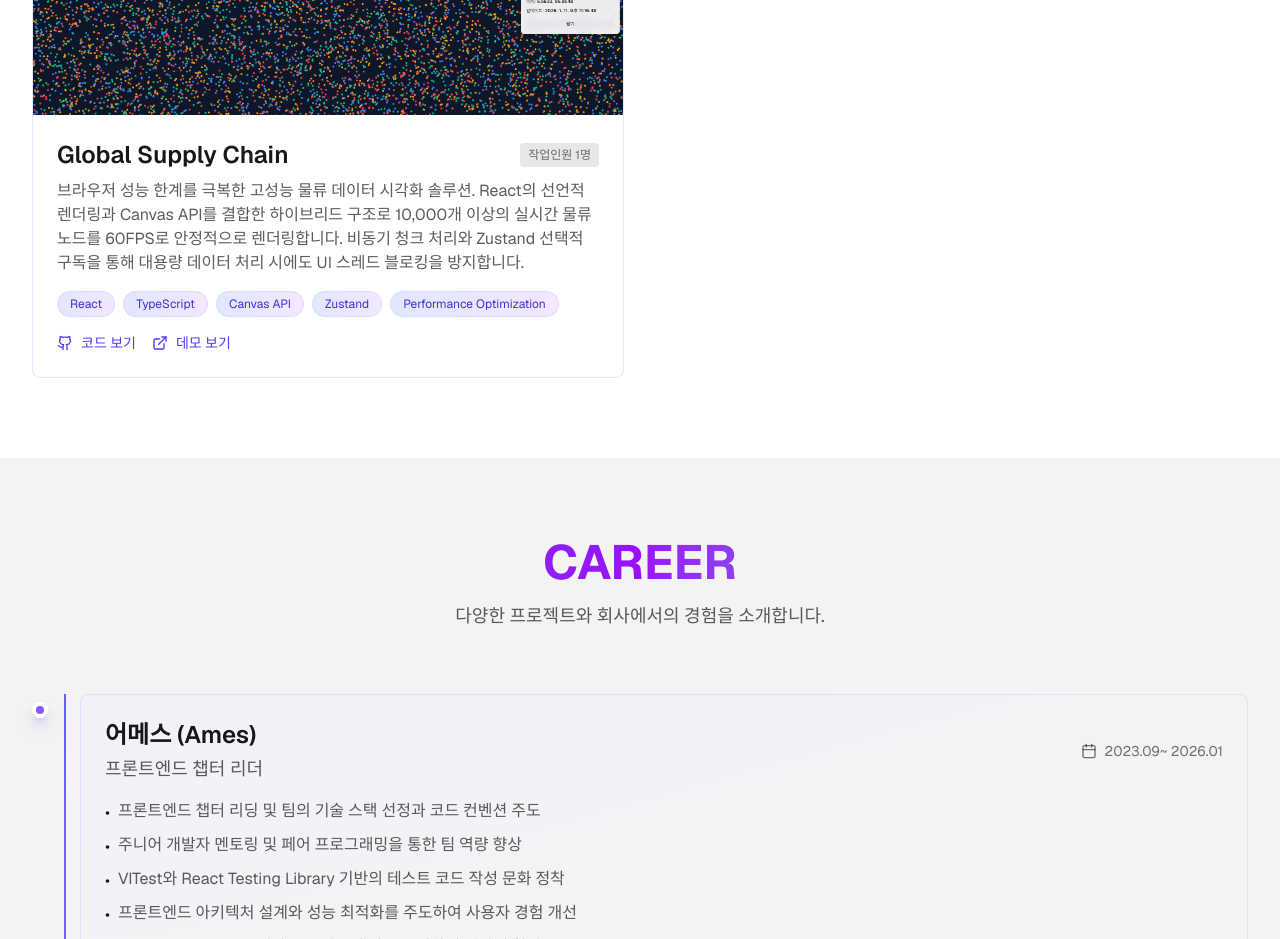
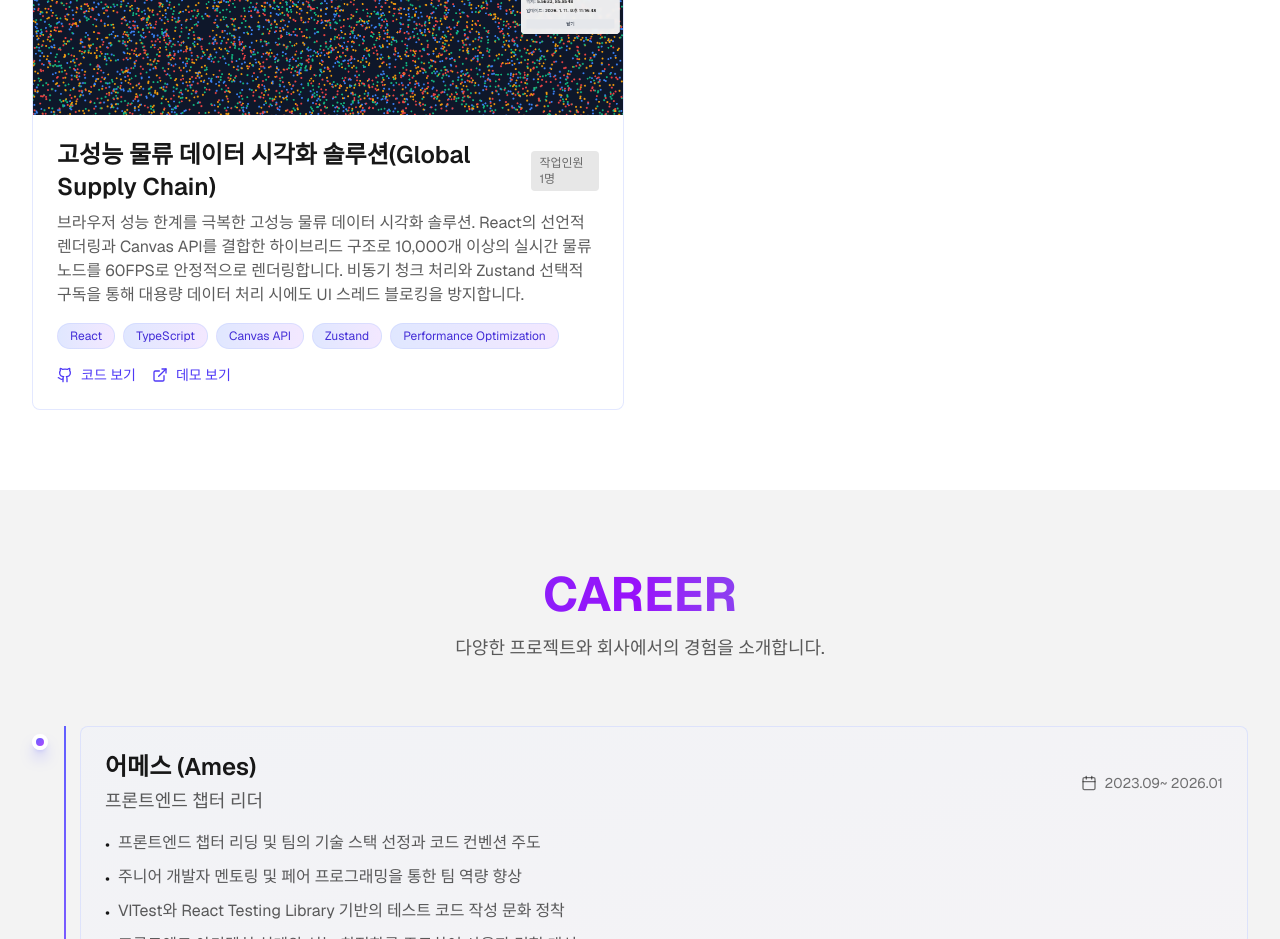
Before and after one commit to kimsoonil/newPortfolio, a Next.js app: page / in a window 1280 px wide. Shown: the part 2900-3839 px from the top of the page. Built offline with nearby package versions, Linux system fonts and the light colour scheme.

Commit message:
fix: 프로젝트 명 변경

```diff
--- a/components/projects.tsx
+++ b/components/projects.tsx
@@ -24,7 +24,7 @@ const projects = [
     demo: "https://hyodosecretary.netlify.app/",
   },
   {
-    title: "Global Supply Chain",
+    title: "고성능 물류 데이터 시각화 솔루션(Global Supply Chain)",
     description:
       "브라우저 성능 한계를 극복한 고성능 물류 데이터 시각화 솔루션. React의 선언적 렌더링과 Canvas API를 결합한 하이브리드 구조로 10,000개 이상의 실시간 물류 노드를 60FPS로 안정적으로 렌더링합니다. 비동기 청크 처리와 Zustand 선택적 구독을 통해 대용량 데이터 처리 시에도 UI 스레드 블로킹을 방지합니다.",
     technologies: ["React", "TypeScript", "Canvas API", "Zustand", "Performance Optimization"],
```
